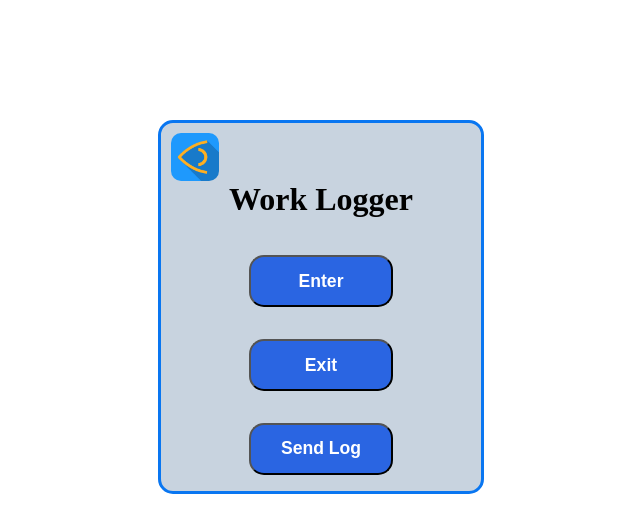
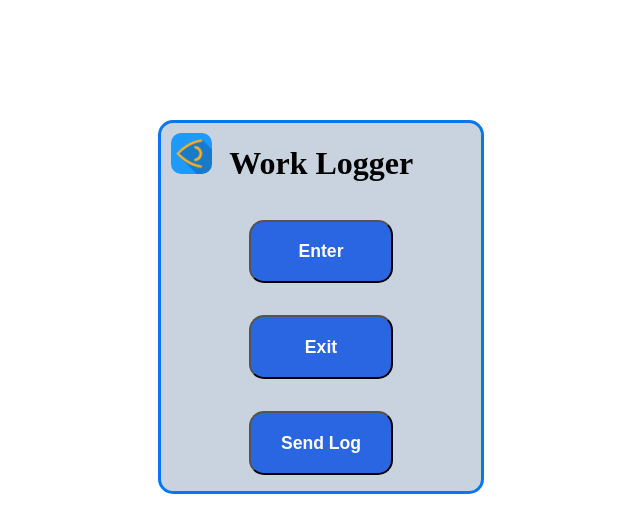
Before and after one commit to Dor256/WorkHoursLogger-Client, a React (Create React App) app: page / in a window 1280 px wide. Shown: the top 532 px of the page, without its empty margins (319-959 px from the left). Built offline with nearby package versions, Linux system fonts and the light colour scheme.

Commit message:
arrange api and change css

```diff
--- /dev/null
+++ b/src/api/workLogger.ts
@@ -0,0 +1,3 @@
+import axios from "axios";
+
+export default axios.create({ baseURL: "https://work-logger-app.herokuapp.com" });
--- a/src/components/EnterButton.tsx
+++ b/src/components/EnterButton.tsx
@@ -1,11 +1,11 @@
 import React from "react";
-import axios from "axios";
+import workLogger from "../api/workLogger";
 
 const EnterButton = () => {
     const handleClick = () => {
-        axios.post("https://work-logger-app.herokuapp.com/log", {
+        workLogger.post("/log", {
             dateString: new Date().toString()
-        })
+        });
     }
 
     return <button className="button" onClick={handleClick}>Enter</button>;
--- a/src/components/ExitButton.tsx
+++ b/src/components/ExitButton.tsx
@@ -1,11 +1,11 @@
 import React from "react";
-import axios from "axios";
+import workLogger from "../api/workLogger";
 
 const ExitButton = () => {
     const handleClick = () => {
-        axios.put("https://work-logger-app.herokuapp.com/log", {
+        workLogger.put("/log", {
             dateString: new Date().toString()
-        })
+        });
     }
 
     return <button className="button" onClick={handleClick}>Exit</button>;
--- a/src/components/SendLogButton.tsx
+++ b/src/components/SendLogButton.tsx
@@ -1,16 +1,16 @@
 import React from "react";
-import axios from "axios";
+import workLogger from "../api/workLogger";
 
 const SendLogButton = () => {
     const handleClick = () => {
-        axios.get("https://work-logger-app.herokuapp.com/log", {
+        workLogger.get("/log", {
             params: {
                 dateString: new Date().toString()
             }
-        })
+        });
     }
 
-    return <button className="button" onClick={handleClick}>Send Log</button>
+    return <button className="button" onClick={handleClick}>Send Log</button>;
 }
 
 export default SendLogButton;
--- a/src/components/WorkLoggerMenu.scss
+++ b/src/components/WorkLoggerMenu.scss
@@ -30,14 +30,13 @@
 .heading {
     align-self: center;
     margin-top: 0;
+    width: 100%;
 }
 
 .techsee-icon {
-    align-self: flex-start;
-    width: 3em;
+    width: 1.3em;
     border-radius: 10px;
-    top: 54%;
-    right: 56.5%;
     margin-top: 3%;
     margin-left: 3%;
+    margin-right: 3%;
 }
--- a/src/components/WorkLoggerMenu.tsx
+++ b/src/components/WorkLoggerMenu.tsx
@@ -7,8 +7,9 @@ import "./WorkLoggerMenu.scss";
 const WorkLoggerMenu = () => {
     return (
         <div className="container">
-            <img className="techsee-icon" src={`${process.env.PUBLIC_URL}/icon.png`} alt=""/>
-            <h1 className="heading">Work Logger</h1>
+            <h1 className="heading">
+            <img className="techsee-icon" src={`${process.env.PUBLIC_URL}/icon.png`} alt=""/> Work Logger
+            </h1>
             <EnterButton/>
             <ExitButton/>
             <SendLogButton/>
```
